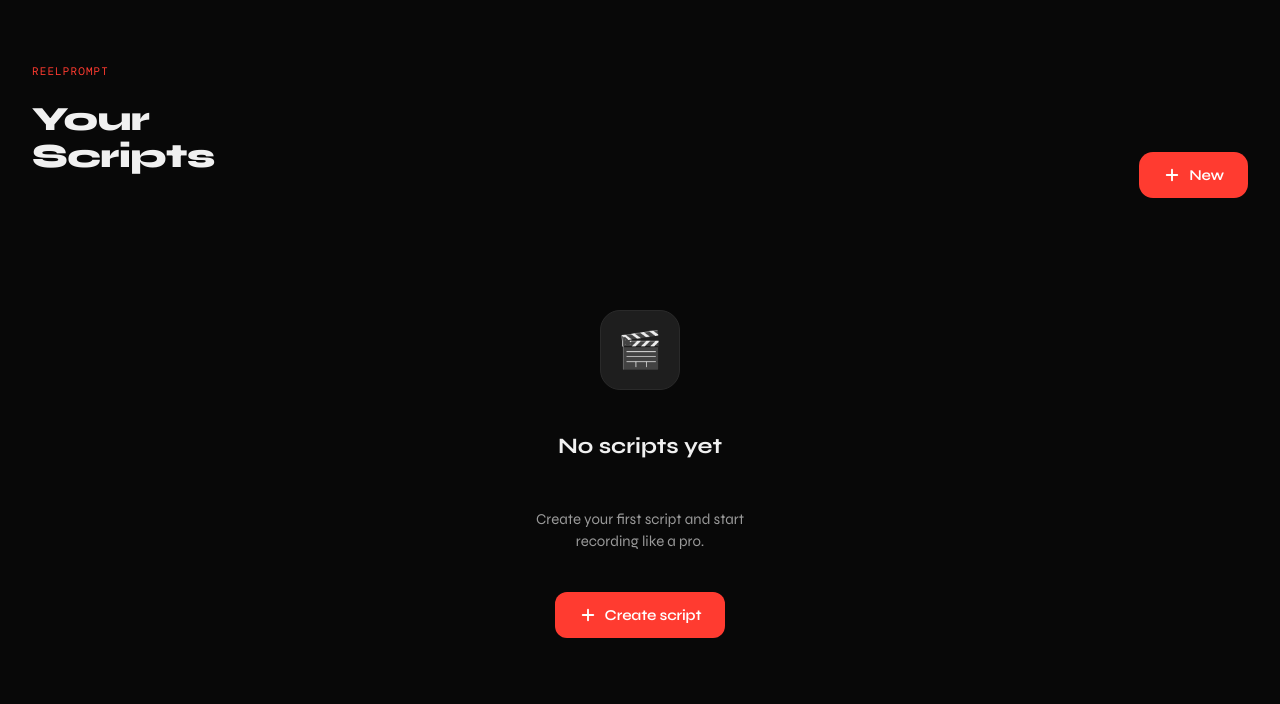
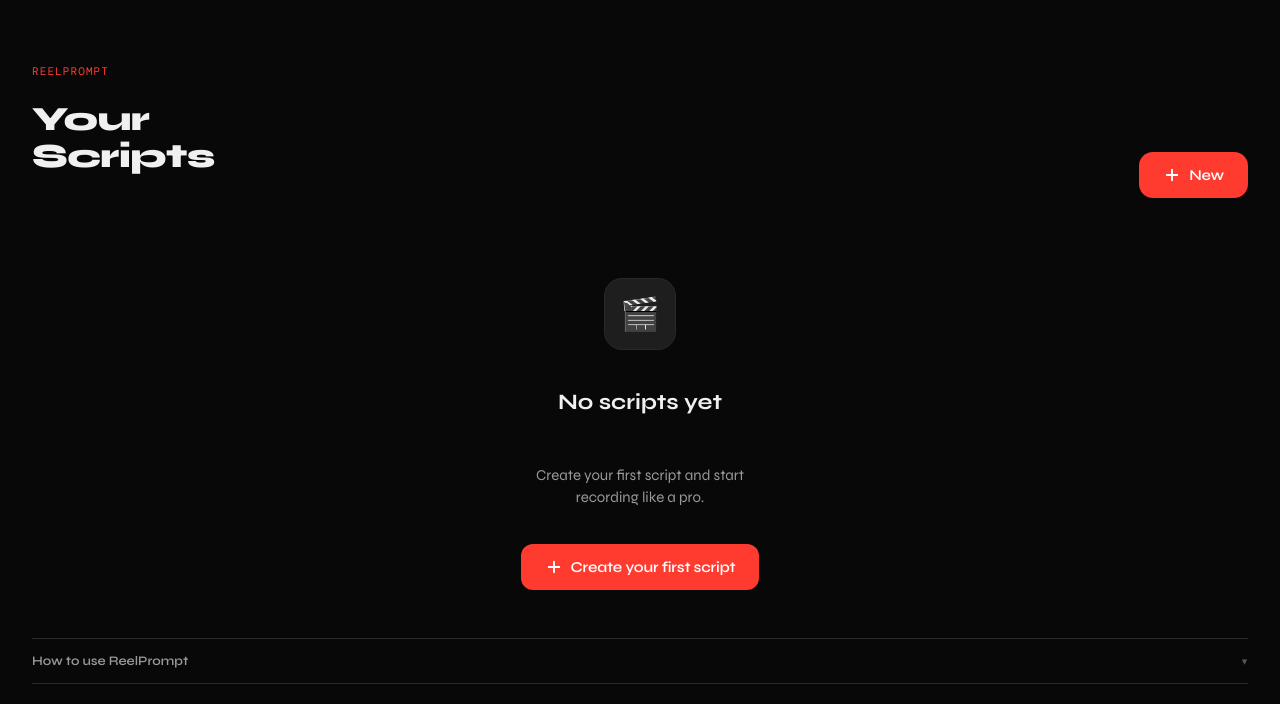
Before and after one commit to magazle/reelprompt, a Next.js app: page / in a window 1280 px wide. Shown: the top 704 px of the page. Built offline with nearby package versions, Linux system fonts and the light colour scheme; a web font is replaced by a local one.

Commit message:
Add HowToGuide component with usage instructions

```diff
--- a/app/page.tsx
+++ b/app/page.tsx
@@ -10,11 +10,148 @@
 
 type View = "list" | "editor" | "teleprompter";
 
+// ── How-to guide steps ───────────────────────────────────────────────────
+const GUIDE_STEPS = [
+  {
+    emoji: "✍️",
+    title: "Write your script",
+    body: "Type freely or paste Markdown. Use the toolbar for bold, colours, bullets and headings to mark up your text for easier reading.",
+  },
+  {
+    emoji: "⚡",
+    title: "Calibrate your speed",
+    body: "Hit Calibrate in the editor footer, read your script aloud, and ReelPrompt sets the scroll speed to match your natural pace.",
+  },
+  {
+    emoji: "🎬",
+    title: "Record",
+    body: "Tap the red button to start a 3-2-1 countdown, then read. The script scrolls over your camera preview — the recorded video contains only you, no overlay.",
+  },
+  {
+    emoji: "💾",
+    title: "Save and share",
+    body: "When done, download the clean video and upload it directly to Instagram, TikTok, or wherever you publish.",
+  },
+];
+
+function HowToGuide() {
+  const [open, setOpen] = useState(false);
+
+  return (
+    <div style={{ marginBottom: 24 }}>
+      <button
+        onClick={() => setOpen((v) => !v)}
+        style={{
+          width: "100%", background: "none", border: "none",
+          display: "flex", alignItems: "center", justifyContent: "space-between",
+          cursor: "pointer", padding: "14px 0",
+          borderTop: "1px solid var(--border)",
+          borderBottom: open ? "none" : "1px solid var(--border)",
+        }}
+      >
+        <span style={{ fontSize: 13, fontWeight: 600, color: "var(--text-2)", fontFamily: "var(--font-display)" }}>
+          How to use ReelPrompt
+        </span>
+        <span style={{
+          fontSize: 11, color: "var(--text-3)", fontFamily: "var(--font-mono)",
+          letterSpacing: "0.06em", transition: "transform 0.2s",
+          display: "inline-block", transform: open ? "rotate(180deg)" : "none",
+        }}>▾</span>
+      </button>
+
+      {open && (
+        <div style={{
+          borderBottom: "1px solid var(--border)",
+          paddingBottom: 20, marginBottom: 4,
+          display: "flex", flexDirection: "column", gap: 0,
+          animation: "slide-up 0.2s ease forwards",
+        }}>
+          {GUIDE_STEPS.map((step, i) => (
+            <div key={i} style={{
+              display: "flex", gap: 16, alignItems: "flex-start",
+              padding: "14px 0",
+              borderBottom: i < GUIDE_STEPS.length - 1 ? "1px solid var(--border)" : "none",
+            }}>
+              {/* Step number + emoji */}
+              <div style={{ flexShrink: 0, display: "flex", flexDirection: "column", alignItems: "center", gap: 4 }}>
+                <div style={{
+                  width: 32, height: 32, borderRadius: 10,
+                  background: "var(--surface)", border: "1px solid var(--border)",
+                  display: "flex", alignItems: "center", justifyContent: "center",
+                  fontSize: 16,
+                }}>
+                  {step.emoji}
+                </div>
+                {i < GUIDE_STEPS.length - 1 && (
+                  <div style={{ width: 1, height: 16, background: "var(--border)" }} />
+                )}
+              </div>
+              {/* Text */}
+              <div style={{ paddingTop: 4 }}>
+                <div style={{ fontSize: 14, fontWeight: 700, marginBottom: 4, color: "var(--text)" }}>
+                  {step.title}
+                </div>
+                <div style={{ fontSize: 13, color: "var(--text-2)", lineHeight: 1.55 }}>
+                  {step.body}
+                </div>
+              </div>
+            </div>
+          ))}
+        </div>
+      )}
+    </div>
+  );
+}
+
+// ── Search bar ────────────────────────────────────────────────────────────
+function SearchBar({ value, onChange }: { value: string; onChange: (v: string) => void }) {
+  return (
+    <div style={{ position: "relative", marginBottom: 16 }}>
+      <svg
+        width="14" height="14" viewBox="0 0 24 24" fill="none"
+        stroke="currentColor" strokeWidth="2.5" strokeLinecap="round"
+        style={{
+          position: "absolute", left: 14, top: "50%",
+          transform: "translateY(-50%)", color: "var(--text-3)", pointerEvents: "none",
+        }}
+      >
+        <circle cx="11" cy="11" r="8" /><line x1="21" y1="21" x2="16.65" y2="16.65" />
+      </svg>
+      <input
+        type="search"
+        placeholder="Search scripts…"
+        value={value}
+        onChange={(e) => onChange(e.target.value)}
+        style={{
+          width: "100%", background: "var(--surface)", border: "1px solid var(--border)",
+          borderRadius: 12, color: "var(--text)", fontFamily: "var(--font-display)",
+          fontSize: 14, padding: "10px 14px 10px 38px", outline: "none",
+          transition: "border-color 0.15s",
+        }}
+        onFocus={(e) => (e.currentTarget.style.borderColor = "var(--accent)")}
+        onBlur={(e)  => (e.currentTarget.style.borderColor = "var(--border)")}
+      />
+      {value && (
+        <button
+          onClick={() => onChange("")}
+          style={{
+            position: "absolute", right: 12, top: "50%", transform: "translateY(-50%)",
+            background: "none", border: "none", cursor: "pointer",
+            color: "var(--text-3)", fontSize: 16, lineHeight: 1, padding: 2,
+          }}
+        >×</button>
+      )}
+    </div>
+  );
+}
+
+// ── Main page ─────────────────────────────────────────────────────────────
 export default function Home() {
   const { scripts, create, save, remove, duplicate } = useScripts();
-  const [view, setView]               = useState<View>("list");
+  const [view, setView]                 = useState<View>("list");
   const [activeScript, setActiveScript] = useState<Script | null>(null);
-  const [settings, setSettings]       = useState<TeleprompterSettings | null>(null);
+  const [settings, setSettings]         = useState<TeleprompterSettings | null>(null);
+  const [query, setQuery]               = useState("");
 
   useEffect(() => { setSettings(getSettings()); }, []);
 
@@ -71,8 +208,24 @@
     );
   }
 
+  // Filter scripts by search query (title + body plain text)
+  const filtered = query.trim()
+    ? scripts.filter((s) => {
+        const q    = query.toLowerCase();
+        const plain = s.body.replace(/<[^>]*>/g, " ").toLowerCase();
+        return s.title.toLowerCase().includes(q) || plain.includes(q);
+      })
+    : scripts;
+
+  const totalWords = scripts.reduce((acc, s) => {
+    const plain = s.body.replace(/<[^>]*>/g, " ").trim();
+    return acc + (plain ? plain.split(/\s+/).length : 0);
+  }, 0);
+
   return (
     <div style={{ minHeight: "100dvh", background: "var(--bg)", display: "flex", flexDirection: "column" }}>
+
+      {/* ── HEADER ── */}
       <div style={{ padding: "56px 24px 0", paddingTop: "max(56px, env(safe-area-inset-top, 0px) + 40px)" }}>
         <div style={{ display: "flex", alignItems: "flex-end", justifyContent: "space-between", marginBottom: 32 }}>
           <div>
@@ -89,42 +242,81 @@
           </button>
         </div>
 
+        {/* Stats row — only when scripts exist */}
         {scripts.length > 0 && (
-          <div style={{ display: "flex", gap: 24, paddingBottom: 20, borderBottom: "1px solid var(--border)", marginBottom: 24 }}>
+          <div style={{ display: "flex", gap: 24, paddingBottom: 20, borderBottom: "1px solid var(--border)", marginBottom: 20 }}>
             <div>
               <div style={{ fontSize: 22, fontWeight: 800 }}>{scripts.length}</div>
               <div style={{ fontSize: 11, color: "var(--text-3)", fontFamily: "var(--font-mono)", textTransform: "uppercase", letterSpacing: "0.06em" }}>Scripts</div>
             </div>
             <div>
-              <div style={{ fontSize: 22, fontWeight: 800 }}>
-                {scripts.reduce((acc, s) => acc + (s.body.replace(/<[^>]*>/g, " ").trim() ? s.body.replace(/<[^>]*>/g, " ").trim().split(/\s+/).length : 0), 0).toLocaleString()}
-              </div>
+              <div style={{ fontSize: 22, fontWeight: 800 }}>{totalWords.toLocaleString()}</div>
               <div style={{ fontSize: 11, color: "var(--text-3)", fontFamily: "var(--font-mono)", textTransform: "uppercase", letterSpacing: "0.06em" }}>Words</div>
             </div>
           </div>
         )}
       </div>
 
+      {/* ── SCROLLABLE BODY ── */}
       <div style={{ flex: 1, padding: "0 24px 40px", overflowY: "auto" }}>
+
         {scripts.length === 0 ? (
-          <div style={{ display: "flex", flexDirection: "column", alignItems: "center", justifyContent: "center", paddingTop: 80, textAlign: "center", gap: 16 }}>
-            <div style={{ width: 80, height: 80, borderRadius: 20, background: "var(--surface)", border: "1px solid var(--border)", display: "flex", alignItems: "center", justifyContent: "center", fontSize: 36, marginBottom: 8 }}>🎬</div>
+          /* ── EMPTY STATE ── */
+          <div style={{ display: "flex", flexDirection: "column", gap: 0 }}>
+            {/* CTA */}
+            <div style={{
+              display: "flex", flexDirection: "column", alignItems: "center",
+              textAlign: "center", gap: 16, paddingTop: 48, paddingBottom: 48,
+            }}>
+              <div style={{
+                width: 72, height: 72, borderRadius: 18,
+                background: "var(--surface)", border: "1px solid var(--border)",
+                display: "flex", alignItems: "center", justifyContent: "center",
+                fontSize: 32, marginBottom: 4,
+              }}>🎬</div>
               <h2 style={{ fontSize: 22, fontWeight: 700 }}>No scripts yet</h2>
               <p style={{ fontSize: 15, color: "var(--text-2)", maxWidth: 260, lineHeight: 1.5 }}>
                 Create your first script and start recording like a pro.
               </p>
-            <button className="btn btn-primary" onClick={handleCreate} style={{ marginTop: 8 }}>
-              <IconPlus /> Create script
+              <button className="btn btn-primary" onClick={handleCreate} style={{ marginTop: 4 }}>
+                <IconPlus /> Create your first script
               </button>
             </div>
+
+            {/* Guide always visible on empty state */}
+            <HowToGuide />
+          </div>
         ) : (
+          /* ── SCRIPTS LIST ── */
+          <div style={{ display: "flex", flexDirection: "column", gap: 0 }}>
+            {/* Search — only when 3+ scripts */}
+            {scripts.length >= 3 && (
+              <div style={{ paddingTop: 4 }}>
+                <SearchBar value={query} onChange={setQuery} />
+              </div>
+            )}
+
+            {/* Script cards */}
+            {filtered.length > 0 ? (
               <div style={{ display: "flex", flexDirection: "column", gap: 12 }}>
-            {scripts.map((s) => (
+                {filtered.map((s) => (
                   <ScriptCard key={s.id} script={s} onEdit={handleEdit} onDuplicate={duplicate} onDelete={remove} />
                 ))}
               </div>
+            ) : (
+              <div style={{ textAlign: "center", padding: "40px 0", color: "var(--text-3)", fontSize: 14 }}>
+                No scripts match "{query}"
+              </div>
+            )}
+
+            {/* Guide — collapsible, always accessible */}
+            <div style={{ marginTop: 32 }}>
+              <HowToGuide />
+            </div>
+          </div>
         )}
       </div>
+
       <div style={{ height: "env(safe-area-inset-bottom, 0px)" }} />
     </div>
   );
```
Lines whose indentation alone changed are shown as unchanged.
